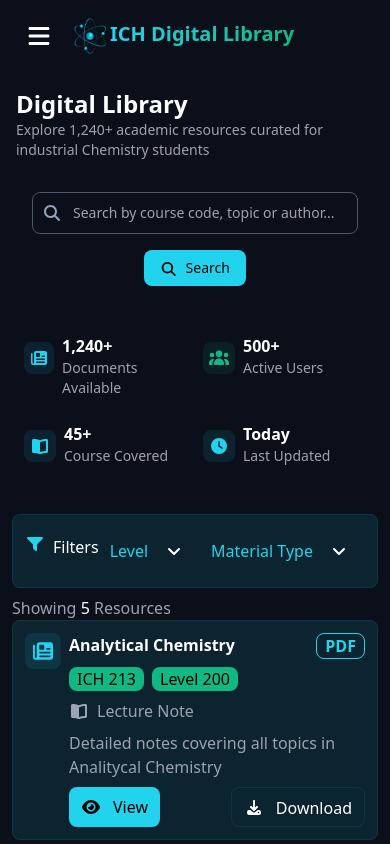
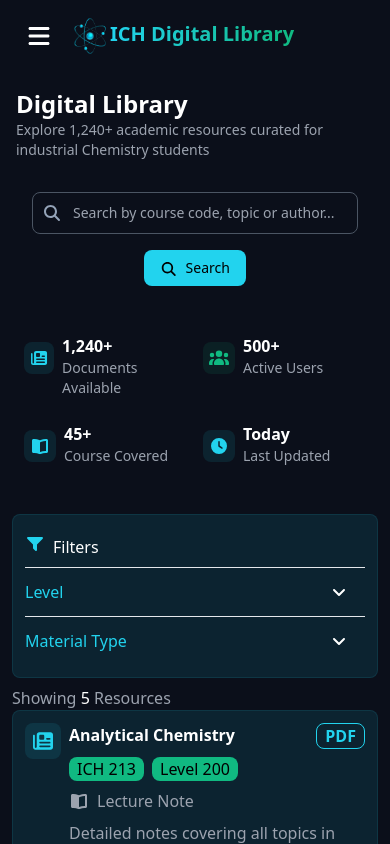
Before and after one commit to Ejiro-Ben/ICH-Library, a React (Vite) app: page /library in a window 390 px wide. Shown: the top 844 px of the page. Built offline with nearby package versions, Linux system fonts and the light colour scheme.

Commit message:
fixed library mobile view

```diff
--- a/src/LibraryPage/Filters.jsx
+++ b/src/LibraryPage/Filters.jsx
@@ -37,7 +37,7 @@ function Filters() {
 
     return (
         <>
-            <div className="bg-chem-cyan/10 border border-chem-cyan/10 p-3 rounded-lg flex justify-between">
+            <div className="bg-chem-cyan/10 border border-chem-cyan/10 p-3 rounded-lg flex justify-between flex-col md:flex-row">
                 <div className="flex space-x-2 py-2">
                     <FontAwesomeIcon icon={faFilter} className="text-chem-cyan" />
                     <h1 className="text-white">Filters</h1>
```
